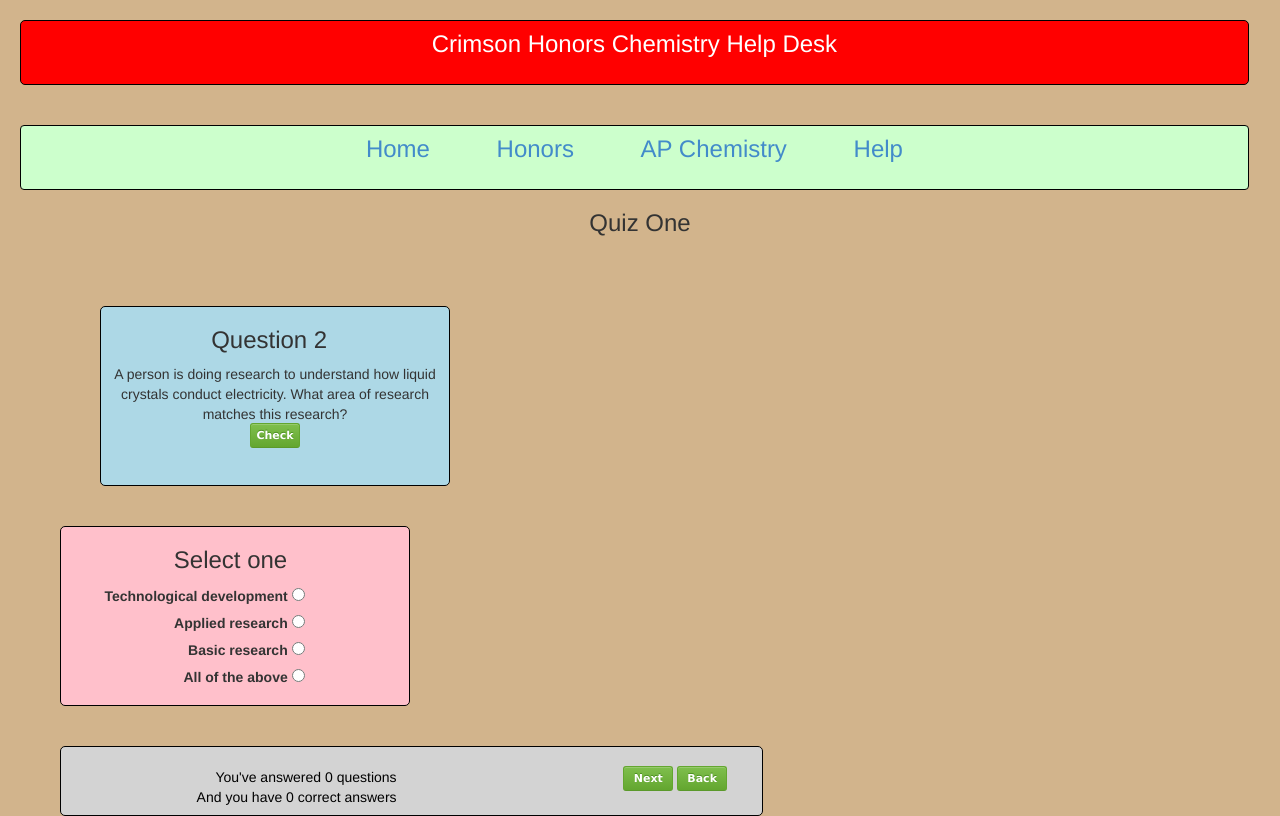
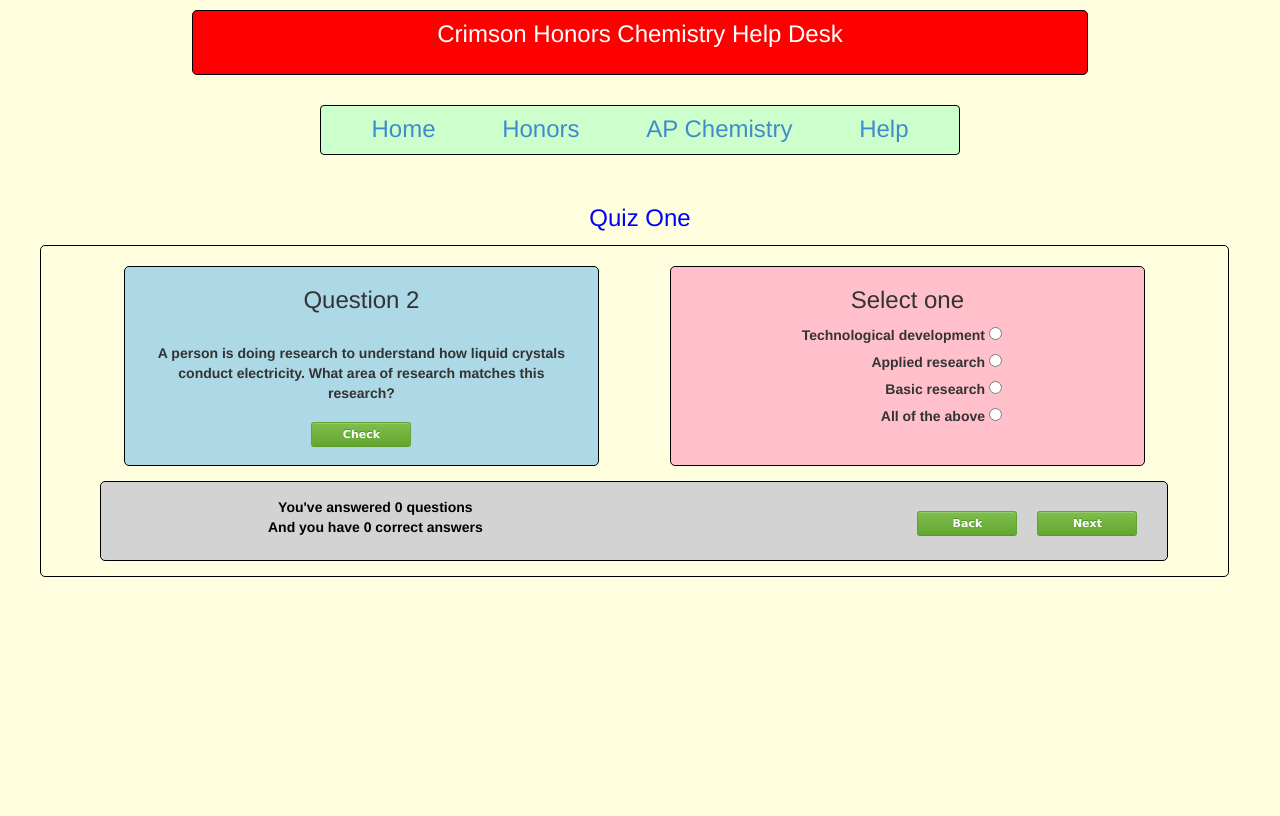
Before and after one commit to jforcade/p3.crimsoncrusader.com, a plain HTML site: page honors-qz1-q2.htm in a window 1280 px wide. Drawn offline with nearby package versions, Linux system fonts and the light colour scheme.

Commit message:
styling changes in css file

```diff
--- a/css/features.css
+++ b/css/features.css
@@ -1,18 +1,35 @@
 body {
 	float:left;
-	background-color:tan;
-	background-image: url("./images/Sunrise.jpg");
-}
+	background-color:lightyellow;
+	font: Geneva, Verdana, sans-serif;
+  }
 
 /*-------------------------------------------------------------------------------------------------
 Class and Id properties
 -------------------------------------------------------------------------------------------------*/
 
+.welcome {
+	margin-top:10px;
+	margin-left:15%;
+	margin-right:15%;
+	padding:10px;
+	width:70%;
+	height:65px;
+	border:1px solid black;
+	background-color:red;
+	color:white;
+	font-color:white;
+	border-color: black;
+	border-radius: 5px;
+}
+
 .navbar {
-	margin:20px;
+	margin-top:10px;
+	margin-left:25%;
+	margin-right:25%;
 	padding:10px;
-	width:96%;
-	height:65px;
+	width:50%;
+	height:30px;
 	border:1px solid black;
 	float:left;
 	background-color:#CCFFCC;
@@ -23,22 +40,28 @@ Class and Id properties
 .nav-btn {
 	margin:30px;
 }
-.welcome {
-	margin:20px;
+
+.banner {
+	margin-left:30%;
+	margin-right:30%;
 	padding:10px;
-	width:96%;
-	height:65px;
-	border:1px solid black;
+	width:40%;
+	height:40px;
 	float:left;
-	background-color:red;
-	color:white;
-	font-color:white;
-	border-color: black;
-	border-radius: 5px;
+	color:blue;
 }
 
 .hideme {
 	display:none
+}
+
+.quizhead {
+	margin:20px;
+	padding:20px;
+	width:96%;
+	height:280px;
+	border:1px solid black;
+	border-radius: 5px;
 }
 
 .quizpage {
@@ -46,7 +69,6 @@ Class and Id properties
 	padding:20px;
 	width:96%;
 	height:420px;
-	float:left;
 	border-color: black;
 	border-radius: 5px;
 }
@@ -61,15 +83,18 @@ Class and Id properties
 }
 
 .status {
-	margin:20px;
-	padding:20px;
-	width:91%;
-	height:70px;
+	padding:15px;
+	width:90%;
+	height:80px;
 	border:1px solid black;
+	margin-top:15px;
+	margin-bottom:15px;
+	margin-left:5%;
 	float:left;
 	background-color:lightgrey;
 	color:black;
 	font-color:white;
+	font-weight:bold;
 	border-color: black;
 	border-radius: 5px;
 }
@@ -77,17 +102,25 @@ Class and Id properties
 Layout
 -------------------------------------------------------------------------------------------------*/
 
+#qa {
+	float:left;
+	border:1px solid black;
+	border-radius: 5px;
+}
+
 /* Left column */
 #questions {
     width:40%;
     min-width: 350px;
-    height:180px;
+    height:200px;
     text-align: center;
-    margin:20px;
-    margin-left:60px;
+    margin-top:20px;
+    margin-right:6%;
+    margin-left:7%;
     padding:10px,10px,10px,10px;
     border:1px solid black;
 	float:left;
+	font-weight:bold;
 	background-color:lightblue;
 	border-color: black;
 	border-radius: 5px;
@@ -97,28 +130,57 @@ Layout
 #answers {
     width:40%;
     min-width: 350px;
-    height:180px;
-    margin:20px;
+    height:200px;
+    margin-top:20px;
+    margin-right:7%;
     padding:10px,10px,10px,10px;
     border:1px solid black;
 	float:left;
+	font-weight:bold;
 	background-color:pink;
 	border-color: black;
 	border-radius: 5px;
 }
 
-#answer, #answer1,#answer2,#answer3,#answer4 {
+#answer, #answer1,#answer2,#answer3,#answer4, #answer5 {
     text-align:right;
 	margin-right:30%;
 }
 
-.Qh2 {
-	text-align:right;
-	margin-right:35%;
+.Qh2,h1,h2,h3 {
+	text-align: center;
 }
 
-h1,h2, h3 {
-	text-align: center;
+.AorB {
+	height: 80px;
+	width: 80px;
+}
+
+#A {
+	height: 20px;
+	width: 20px;
+	background-color: red;
+}
+
+#B {
+	height: 20px;
+	width: 20px;
+	background-color: blue;
+}
+
+#next-btn {
+	margin-top:15px;
+	margin-left:20px;
+	float:right;
+}
+
+#back-btn {
+	margin-top:15px;
+	float:right;
+}
+
+#qhd {
+	padding:20px;
 }
 
 /*-------------------------------------------------------------------------------------------------
@@ -137,12 +199,34 @@ input[type=button] {
   border-radius: 3px;
   -webkit-box-shadow: inset 0 1px 0 0 #96ca6d;
   box-shadow: inset 0 1px 0 0 #96ca6d;
-  color: white;
+  color: #fff;
   font: bold 11px/1 "Lucida Grande", "Lucida Sans Unicode", "Lucida Sans", Geneva, Verdana, sans-serif;
   padding: 6px 0 6px 0;
   position:relative;
   top:-1px;
   text-align: center;
   text-shadow: 0 -1px 0 #4c9021;
-  width: 50px;
+  width: 100px;
+
 }
+
+input[type=button]:hover {
+    background-color: #76b347;
+    background-image: -webkit-gradient(linear, left top, left bottom, color-stop(0%, #76b347), color-stop(100%, #5e9e2e));
+    background-image: -webkit-linear-gradient(top, #76b347, #5e9e2e);
+    background-image: -moz-linear-gradient(top, #76b347, #5e9e2e);
+    background-image: -ms-linear-gradient(top, #76b347, #5e9e2e);
+    background-image: -o-linear-gradient(top, #76b347, #5e9e2e);
+    background-image: linear-gradient(top, #76b347, #5e9e2e);
+    -webkit-box-shadow: inset 0 1px 0 0 #8dbf67;
+    box-shadow: inset 0 1px 0 0 #8dbf67;
+    cursor: pointer;
+}
+
+
+input[type=button]:active {
+    border: 1px solid #5b992b;
+    border-bottom: 1px solid #538c27;
+    -webkit-box-shadow: inset 0 0 8px 4px #548c29, 0 1px 0 0 #eeeeee;
+    box-shadow: inset 0 0 8px 4px #548c29, 0 1px 0 0 #eeeeee;
+}
```
